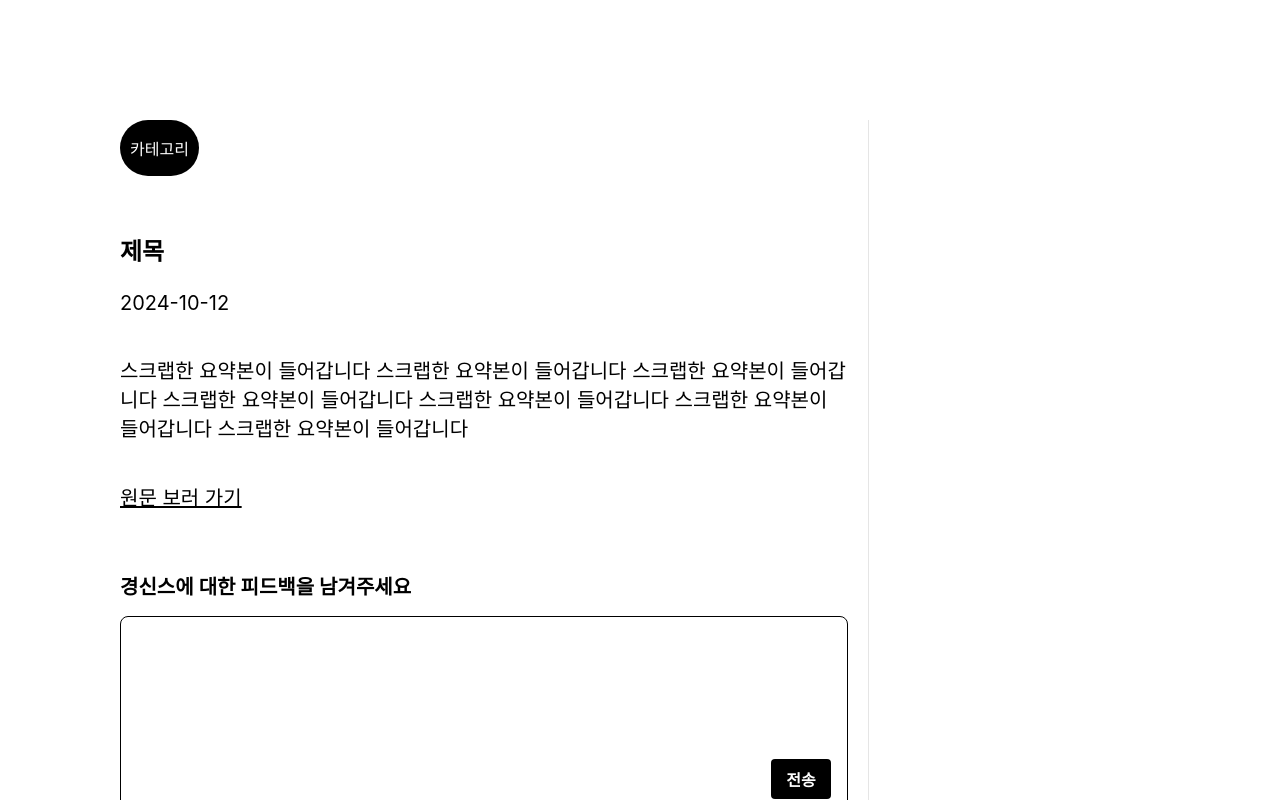
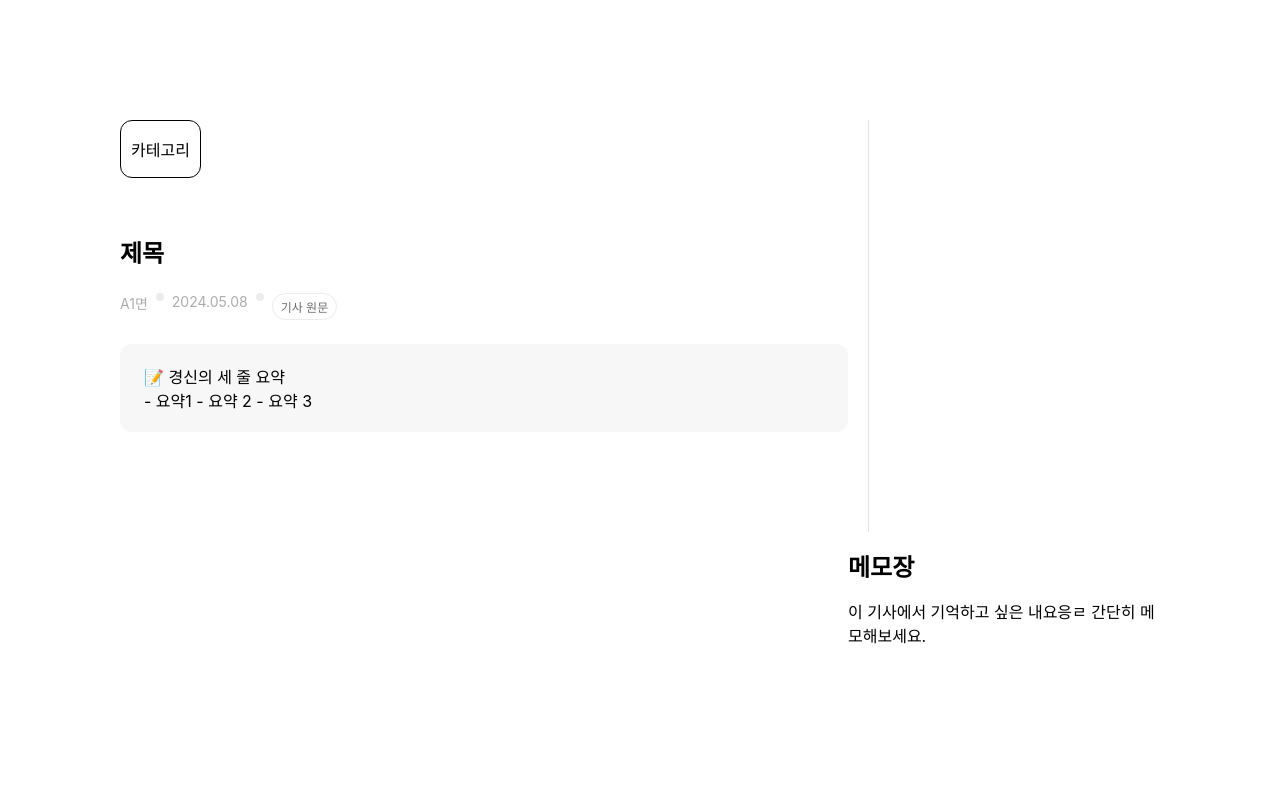
Before and after one commit to ChoiSangwon/gyeongsinsu-client, a React (Create React App) app: page /article/1 in a window 1280 px wide. Shown: the top 800 px of the page. Built offline with nearby package versions, Linux system fonts and the light colour scheme.

Commit message:
feat: change ui

```diff
--- a/src/pages/article/article.js
+++ b/src/pages/article/article.js
@@ -14,58 +14,61 @@ const ArticleDetail = () => {
                 <div style={{ height: 40 }}></div>
                 <Title>{"제목"}</Title>
                 <div style={{ height: 8 }}></div>
-                <Date>{"2024-10-12"}</Date>
-                <div style={{ height: 40 }}></div>
-                <Content>
-                    {
-                        "스크랩한 요약본이 들어갑니다\n스크랩한 요약본이 들어갑니다\n스크랩한 요약본이 들어갑니다\n스크랩한 요약본이 들어갑니다\n스크랩한 요약본이 들어갑니다\n스크랩한 요약본이 들어갑니다\n스크랩한 요약본이 들어갑니다"
-                    }
-                </Content>
-                <div style={{ height: 40 }}></div>
-                <LinkContent onClick={() => window.open("https://www.naver.com")}>{"원문 보러 가기"}</LinkContent>
-                <div style={{ height: 60 }}></div>
-                <FeedbackTitle>경신스에 대한 피드백을 남겨주세요</FeedbackTitle>
-                <div style={{ height: 16 }}></div>
-                <FeedbackContent />
+                <SubTitle props location={"A1"} date={"2024.05.08"} link={"https://www.naver.com"} />
                 <div style={{ height: 24 }}></div>
-                <SubscribeSection />
+                <Content>{"- 요약1\n- 요약 2\n- 요약 3"}</Content>
                 <div style={{ height: 100 }}></div>
             </MainContent>
-            <SubContent></SubContent>
+            <SubContent>
+                <Title>{"메모장"}</Title>
+                <Memo />
+            </SubContent>
         </Layout>
     );
 };
 
-const SubscribeSection = () => {
-    return (
-        <div style={{ border: "1px solid #a0a096" }}>
-            <Title>{"경신스를 구독하세요"}</Title>
-            <div style={{ height: 16 }}></div>
-        </div>
-    );
+const Memo = () => {
+    return <div style={{ maxWidth: "100%" }}>{"이 기사에서 기억하고 싶은 내요응ㄹ 간단히 메모해보세요."}</div>;
 };
 
-const FeedbackContent = () => {
+const SubTitle = (props) => {
     return (
-        <div
-            style={{
-                display: "flex",
-                flexDirection: "column",
-                width: "100%",
-                height: "200px",
-                padding: "16px",
-                fontSize: "20px",
-                fontWeight: "400",
-                resize: "none",
-                border: "1px solid #000000",
-                borderRadius: "8px",
-                boxSizing: "border-box",
-            }}
-        >
-            <FeedbackContentTextField />
-            <div style={{ height: 24 }}></div>
-            <div style={{ display: "flex", justifyContent: "flex-end" }}>
-                <FeedbackSubmitButton>{"전송"}</FeedbackSubmitButton>
+        <div style={{ display: "flex", alignContent: "center" }}>
+            <div style={{ fontSize: 14, color: "#ADADAD" }}>{props.location}면</div>
+            <div style={{ width: 8 }}></div>
+            <div
+                style={{
+                    width: 8,
+                    height: 8,
+                    borderRadius: "50%",
+                    background: "#ECECEC",
+                }}
+            />
+            <div style={{ width: 8 }}></div>
+            <div style={{ fontSize: 14, color: "#ADADAD" }}>{props.date}</div>
+            <div style={{ width: 8 }}></div>
+            <div
+                style={{
+                    width: 8,
+                    height: 8,
+                    borderRadius: "50%",
+                    background: "#ECECEC",
+                }}
+            />
+            <div style={{ width: 8 }}></div>
+            <div
+                onClick={() => window.open(props.link)}
+                style={{
+                    fontSize: 12,
+                    color: "#6C6C6C",
+                    borderRadius: "999px",
+                    alignContent: "center",
+                    border: "1px solid #ececec",
+                    padding: "4px 8px",
+                    cursor: "pointer",
+                }}
+            >
+                {"기사 원문"}
             </div>
         </div>
     );
@@ -121,22 +124,23 @@ const LinkContent = styled.div`
     text-decoration: underline;
 `;
 
-const Date = styled.div`
-    font-size: 20px;
-`;
-
-const Content = styled.div`
-    font-size: 20px;
-    font-weight: 400;
-`;
+const Content = (props) => {
+    return (
+        <div style={{ maxWidth: "100%", borderRadius: "12px", background: "#f7f7f7", padding: "20px 24px" }}>
+            <div>{"📝 경신의 세 줄 요약"}</div>
+            <div>{props.children}</div>
+        </div>
+    );
+};
 
 const Category = styled.div`
     padding: 16px 10px;
-    background-color: #000000;
-    color: #ffffff;
-    border-radius: 999px;
+    background-color: #ffffff;
+    color: #000000;
+    border-radius: 12px;
     display: inline-block;
     font-size: 16px;
+    border: 1px solid #000000;
 `;
 
 const Title = styled.h1`
```
